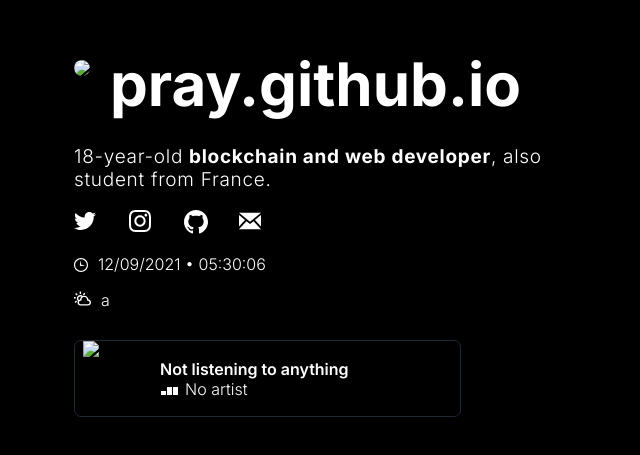
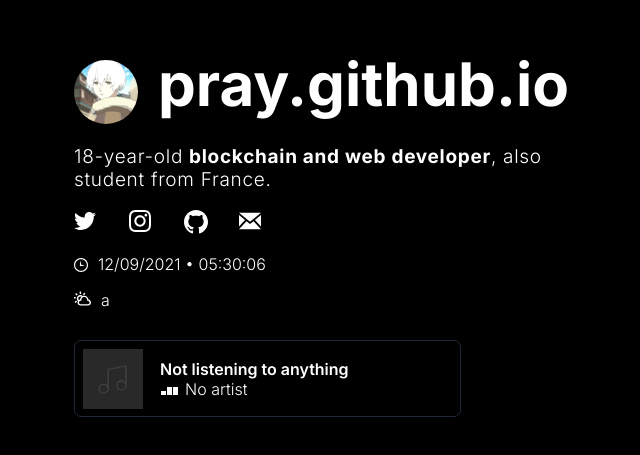
Before and after one commit to REFORMEDUWU/Pingu.github.io, a plain HTML site: page index.html in a window 1280 px wide. Shown: the part 127-582 px from the top of the page, without its empty margins (301-941 px from the left). Drawn offline with nearby package versions, Linux system fonts and the light colour scheme; no server answers.

Commit message:
Update index.html

```diff
--- a/index.html
+++ b/index.html
@@ -10,7 +10,7 @@
 <body id="body">
     <div class="hero">
         <div class="username">
-            <img class="profile" src="./img/profile.png" onclick="changeTheme()">
+            <img class="profile" src="./profile.png" onclick="changeTheme()">
             <h1 class="pray">pray.github.io</h1>
        </div>
         <p class="bio">18-year-old <b>blockchain and web developer</b>, also student from France.</p>
@@ -26,7 +26,7 @@
         <p id="current-weather">a</p>
         <a id="songlink" href="https://spotify.com">
          <div class="spotify">
-                    <img id="cover" class="cover" src="./img/song.webp">
+                    <img id="cover" class="cover" src="./song.webp">
                   <div class="songinfo">
                         <div id="songname" class="songname">Not listening to anything</div>
                         <div id="artistname" class="artistname">No artist</div>
```
